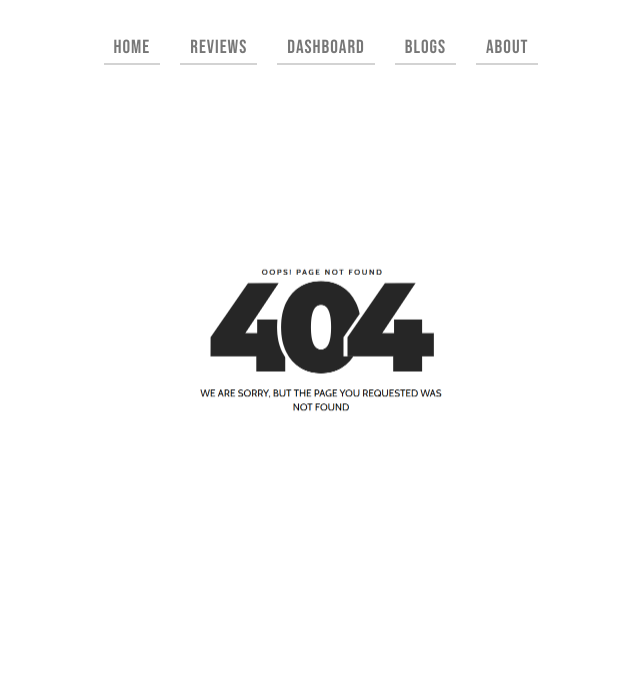
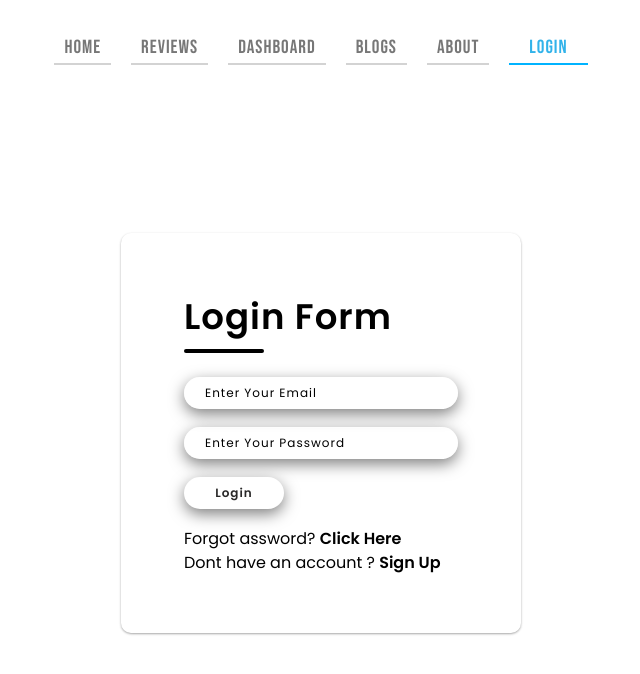
Before and after one commit to Developer-Rakib/fancy-book, a React (Vite) app: page /login in a window 1280 px wide. Shown: the top 674 px of the page, without its empty margins (319-959 px from the left). Built offline with nearby package versions, Linux system fonts and the light colour scheme.

Commit message:
firebase installed

```diff
--- a/package.json
+++ b/package.json
@@ -10,6 +10,7 @@
   "dependencies": {
     "@fortawesome/free-solid-svg-icons": "^6.1.1",
     "@fortawesome/react-fontawesome": "^0.1.18",
+    "firebase": "^9.6.10",
     "react": "^17.0.2",
     "react-accessible-accordion": "^4.0.0",
     "react-dom": "^17.0.2",
--- a/src/App.jsx
+++ b/src/App.jsx
@@ -7,8 +7,10 @@ import Blogs from './components/Blogs/Blogs'
 import Dashboard from './components/Dashboard/Dashboard'
 import Header from './components/Header/Header'
 import Home from './components/Home/Home'
+import Login from './components/Login/Login'
 import NotFound from './components/NotFound/NotFound'
 import Reviews from './components/Reviews/Reviews'
+import SignUp from './components/SignUp/SignUp'
 
 function App() {
 
@@ -23,6 +25,8 @@ function App() {
         <Route path='/dashboard' element={<Dashboard></Dashboard>}></Route>
         <Route path='/blogs' element={<Blogs></Blogs>}></Route>
         <Route path='/about' element={<About></About>}></Route>
+        <Route path='/login' element={<Login></Login>}></Route>
+        <Route path='/signUp' element={<SignUp></SignUp>}></Route>
         <Route path='*' element={<NotFound></NotFound>}></Route>
       </Routes>
 
--- a/src/components/Header/Header.jsx
+++ b/src/components/Header/Header.jsx
@@ -12,7 +12,6 @@ const Header = () => {
         setToggle(!toggle)
     }
 
-    console.log(toggle);
     return (
         <div className='pt-4 pb-10 nav'>
             <img onClick={navBtnHndle} className='sm:hidden absolute right-8 top-6' width={25} src={toggle ? closeNav : openNav} alt="" />
@@ -22,6 +21,7 @@ const Header = () => {
                 <NavLink className={({ isActive }) => (isActive ? 'activeColor' : 'navLink')} to={"/dashboard"}>DASHBOARD</NavLink>
                 <NavLink className={({ isActive }) => (isActive ? 'activeColor' : 'navLink')} to={"/blogs"}>BLOGS</NavLink>
                 <NavLink className={({ isActive }) => (isActive ? 'activeColor' : 'navLink')} to={"/about"}>ABOUT</NavLink>
+                <NavLink className={({ isActive }) => (isActive ? 'activeColor' : 'navLink')} to={"/login"}>Login</NavLink>
             </ul>
         </div >
     );
--- /dev/null
+++ b/src/components/Login/Login.css
@@ -0,0 +1,94 @@
+img {
+    max-width: 100%;
+}
+
+.SignIn-container {
+    height: 80vh;
+    display: flex;
+    justify-content: center;
+    align-items: center;
+    text-align: left;
+
+}
+
+.SignIn {
+    width: 400px;
+    min-height: 400px;
+    background-color: rgba(255, 255, 255, 0.1);
+    border-radius: 10px;
+    display: flex;
+    justify-content: center;
+    align-items: center;
+    box-shadow: rgba(0, 0, 0, 0.12) 0px 1px 3px, rgba(0, 0, 0, 0.24) 0px 1px 2px;
+    /* box-shadow: 0px 25px 45px rgba(0, 0, 0, 0.1);
+    border: 1px solid rgba(255, 255, 255, 0.5);
+    border-right: 1px solid rgba(255, 255, 255, 0.2);
+    border-bottom: 1px solid rgba(255, 255, 255, 0.2); */
+
+}
+
+.form {}
+
+.form h1 {
+    font-size: 2.22rem;
+    letter-spacing: 1px;
+    margin-bottom: 34px;
+    position: relative;
+    color: black;
+    font-weight: 600;
+}
+
+.form h1::after {
+    content: "";
+    position: absolute;
+    left: 0;
+    bottom: -10px;
+    height: 4px;
+    width: 80px;
+    background-color: black;
+    border-radius: 10px;
+}
+
+.form form {}
+
+.form form input {
+    width: 100%;
+    padding: 6px 20px;
+    border-radius: 65px;
+    margin-bottom: 18px;
+    border: none;
+    outline: none;
+    background-color: rgba(255, 255, 255, 0.2);
+    border: 1px solid rgba(255, 255, 255, 0.5);
+    border-right: 1px solid rgba(255, 255, 255, 0.2);
+    border-bottom: 1px solid rgba(255, 255, 255, 0.2);
+    box-shadow: 0px 5px 15px rgba(0, 0, 0, 0.5);
+    font-size: 12px;
+    letter-spacing: 1px;
+    color: black;
+
+}
+
+.form form input::placeholder {
+    color: black;
+
+}
+
+.form form input[type="submit"] {
+    max-width: 100px;
+    background-color: white;
+    color: rgb(41, 40, 40);
+    font-weight: 600;
+}
+
+.form form p {
+    color: black;
+
+}
+
+.form form p a {
+    color: black;
+    font-weight: 600;
+}
+
+.direct-login {}
--- a/src/components/Login/Login.jsx
+++ b/src/components/Login/Login.jsx
@@ -1,9 +1,45 @@
 import React from 'react';
+import { Link } from 'react-router-dom';
+import './Login.css';
 
 const Login = () => {
+
+    const hadnleLogIn = () => {
+
+    }
+    const hndleEmail = () => {
+
+    }
+    const hndlePass = () => {
+
+    }
     return (
-        <div>
-            <h2>this is login</h2>
+        <div className='SignIn-container'>
+            <div className="SignIn">
+                <div className="box">
+                    <div className="form">
+                        <h1>Login Form</h1>
+
+                        <form onSubmit={hadnleLogIn}>
+                            <div>
+                                <input onBlur={hndleEmail} type="email" name="email" placeholder="Enter Your Email" id="" required />
+
+                            </div>
+                            <div>
+                                <input onBlur={hndlePass} type="password" name="password" placeholder="Enter Your Password" id="" required />
+                                <p style={{ color: 'red' }}>{ }</p>
+                            </div>
+                            <div>
+                                <input type="submit" value="Login" />
+                            </div>
+                            <p>Forgot assword? <a href="">Click Here</a></p>
+                            <p>Dont have an account ? <Link to={"/signUp"}>Sign Up</Link></p>
+                        </form>
+                        {/* <DirectSignIn></DirectSignIn> */}
+                    </div>
+
+                </div>
+            </div>
         </div>
     );
 };
--- /dev/null
+++ b/src/components/SignUp/SignUp.css
@@ -0,0 +1,90 @@
+/* .SignIn-container {
+    height: 100vh;
+    display: flex;
+    justify-content: center;
+    align-items: center;
+    text-align: left;
+    background-image: url("https://wallpaperboat.com/wp-content/uploads/2019/10/high-resolution-black-background-09.jpg");
+    background-position: center;
+    background-size: cover;
+
+}
+
+.SignIn {
+    min-width: 400px;
+    min-height: 400px;
+    background-color: rgba(255, 255, 255, 0.1);
+    border-radius: 10px;
+    display: flex;
+    justify-content: center;
+    align-items: center;
+    box-shadow: 0px 25px 45px rgba(0, 0, 0, 0.1);
+    border: 1px solid rgba(255, 255, 255, 0.5);
+    border-right: 1px solid rgba(255, 255, 255, 0.2);
+    border-bottom: 1px solid rgba(255, 255, 255, 0.2);
+}
+
+.form {
+    padding-top: 30px;
+    padding-bottom: 10px;
+}
+
+.form h1 {
+    font-size: 2.22rem;
+    letter-spacing: 1px;
+    margin-bottom: 34px;
+    position: relative;
+    color: white;
+}
+
+.form h1::after {
+    content: "";
+    position: absolute;
+    left: 0;
+    bottom: -10px;
+    height: 4px;
+    width: 80px;
+    background-color: white;
+    border-radius: 10px;
+}
+
+.form form {}
+
+.form form input {
+    width: 100%;
+    padding: 6px 20px;
+    border-radius: 65px;
+    margin-bottom: 18px;
+    border: none;
+    outline: none;
+    background-color: rgba(255, 255, 255, 0.2);
+    border: 1px solid rgba(255, 255, 255, 0.5);
+    border-right: 1px solid rgba(255, 255, 255, 0.2);
+    border-bottom: 1px solid rgba(255, 255, 255, 0.2);
+    box-shadow: 0px 5px 15px rgba(0, 0, 0, 0.5);
+    font-size: 12px;
+    letter-spacing: 1px;
+    color: white;
+}
+
+.form form input::placeholder {
+    color: rgb(255, 255, 255);
+}
+
+.form form input[type="submit"] {
+    max-width: 100px;
+    background-color: white;
+    color: rgb(41, 40, 40);
+    font-weight: 600;
+}
+
+
+
+.form form p {
+    color: white;
+}
+
+.form form p a {
+    color: white;
+    font-weight: 600;
+} */
--- a/src/components/SignUp/SignUp.jsx
+++ b/src/components/SignUp/SignUp.jsx
@@ -1,9 +1,53 @@
 import React from 'react';
+import { Link } from 'react-router-dom';
+import './SignUp.css';
 
 const SignUp = () => {
+    const handleLogIn = () => {
+
+    }
+    const handleName = () => {
+
+    }
+    const handleEmail = () => {
+
+    }
+    const handlePass = () => {
+
+    }
+    const handleConfrmPass = () => {
+
+    }
     return (
-        <div>
-            <h2>this is signUp</h2>
+        <div className='SignIn-container'>
+            <div className="SignIn pt-8 pb-5">
+                <div className="box">
+                    <div className="form">
+                        <h1>Sign Up Form</h1>
+
+                        <form onSubmit={handleLogIn}>
+                            <div>
+                                <input onBlur={handleName} type="text" name="name" placeholder="Enter Your Name" id="" required />
+                            </div>
+                            <div>
+                                <input onBlur={handleEmail} type="email" name="email" placeholder="Enter Your Email" id="" required />
+                            </div>
+                            <div>
+                                <input onBlur={handlePass} type="password" name="password" placeholder="Enter Your Password" id="" required />
+                            </div>
+                            <div>
+                                <input onBlur={handleConfrmPass} type="password" name="confirmPassword" placeholder="Enter Your Confirm Password" id="" required />
+                            </div>
+                            <div>
+                                <input type="submit" value="Sign up" />
+                            </div>
+                            <p>You already have an account ? <Link to={"/login"}>Login</Link></p>
+                        </form>
+                        {/* <DirectSignIn></DirectSignIn> */}
+                    </div>
+
+                </div>
+            </div>
         </div>
     );
 };
--- /dev/null
+++ b/src/firebase/firebase.init.js
@@ -0,0 +1,17 @@
+// Import the functions you need from the SDKs you need
+import { initializeApp } from "firebase/app";
+// TODO: Add SDKs for Firebase products that you want to use
+// https://firebase.google.com/docs/web/setup#available-libraries
+
+// Your web app's Firebase configuration
+const firebaseConfig = {
+    apiKey: "AIzaSyA-i8sVF8EW1RWcVqarLPvKZlARTzKHLp0",
+    authDomain: "fancy-book-a1d64.firebaseapp.com",
+    projectId: "fancy-book-a1d64",
+    storageBucket: "fancy-book-a1d64.appspot.com",
+    messagingSenderId: "660205016474",
+    appId: "1:660205016474:web:be99aeb171c6ed78c81623"
+};
+
+// Initialize Firebase
+const app = initializeApp(firebaseConfig);
```
Also changed, not shown: 1 other file (tests, documents, lock files or other folders).
